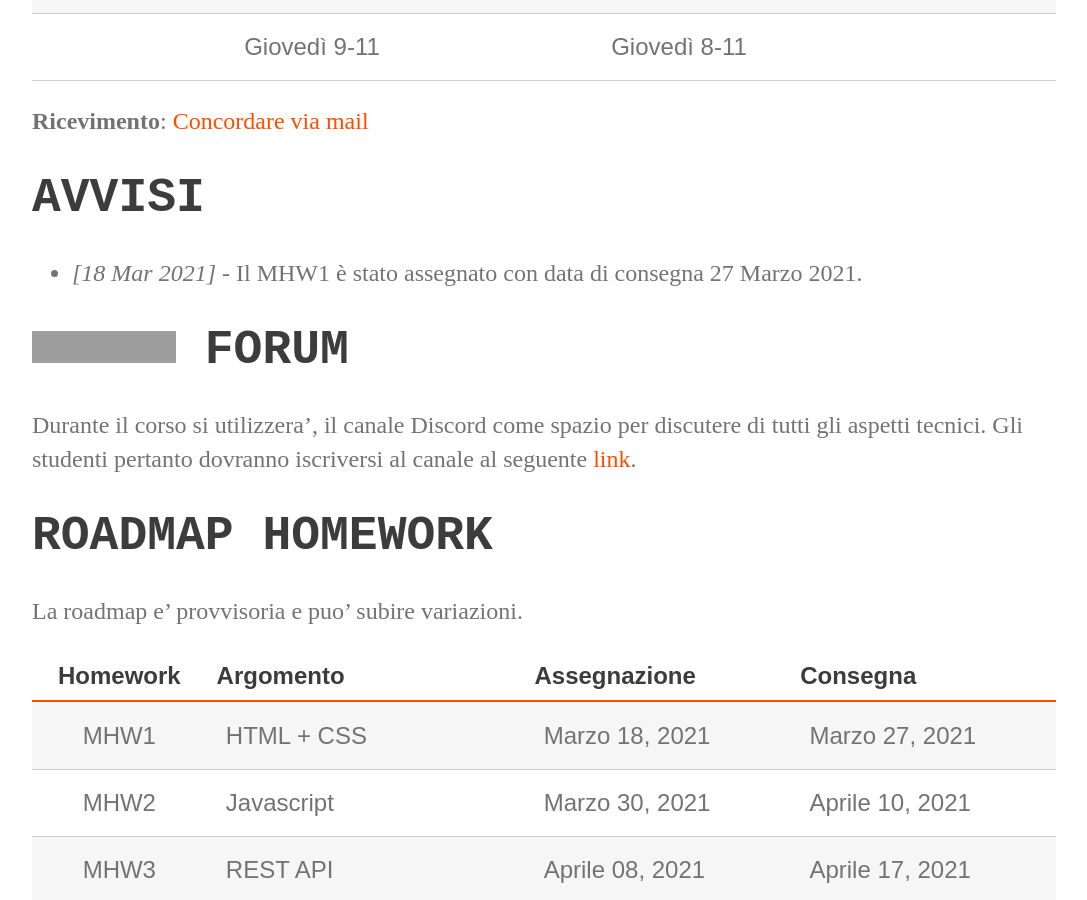
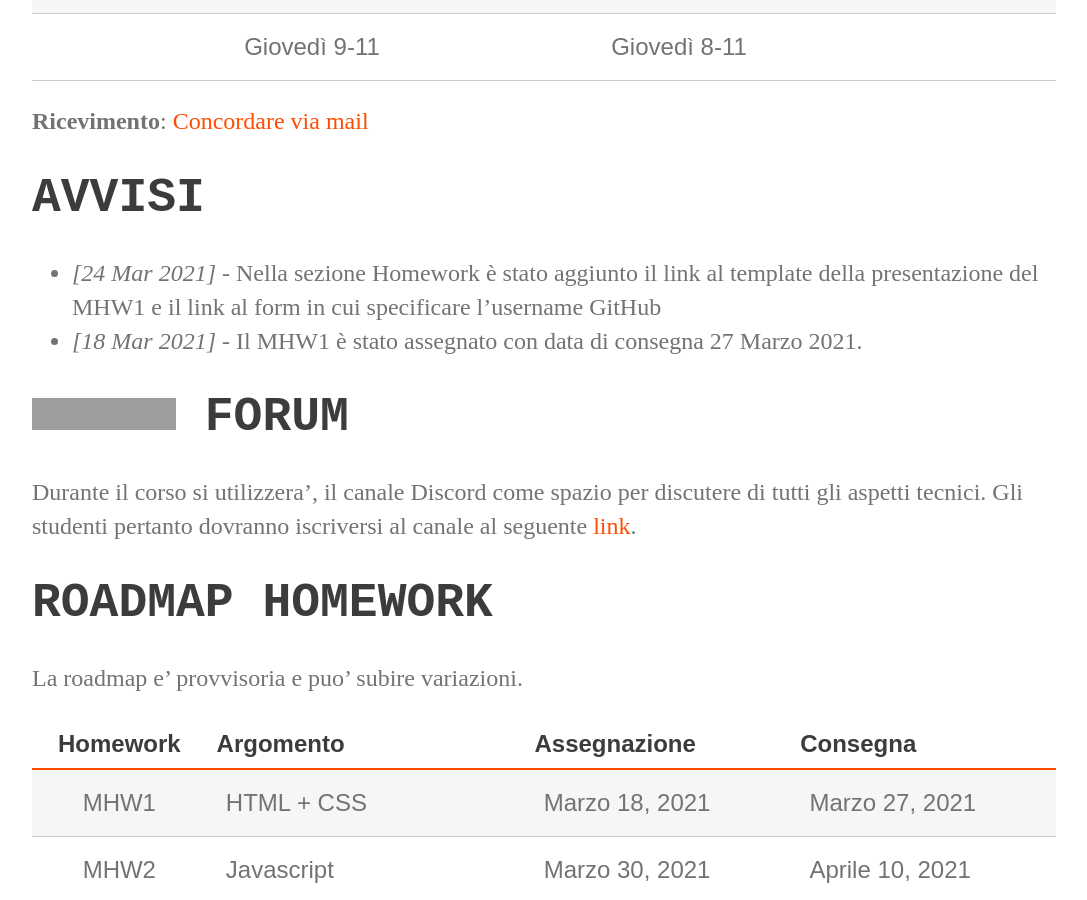
Before and after one commit to perceivelab/database-course, a Jekyll site: the page built from index.md, in a window 1280 px wide and 900 px high, scrolled down 787 px. Shown: the whole window, without its empty margins (96-1183 px from the left). Built offline with Jekyll 4.4.1, drawn with Linux system fonts in a browser that asks for light colours; our own code applies the rules of GitHub Pages for plain Markdown files; grey boxes are pictures that could not be loaded.

Commit message:
Update index.md

```diff
--- a/index.md
+++ b/index.md
@@ -17,6 +17,7 @@ layout: default
 
 # AVVISI
 
+- *[24 Mar 2021]* - Nella sezione Homework è stato aggiunto il link al template della presentazione del MHW1 e il link al form in cui specificare l'username GitHub
 - _[18 Mar 2021]_  -  Il MHW1 è stato assegnato con data di consegna 27 Marzo 2021.
 
 # ![](https://img.shields.io/badge/-7289DA?style=flat&logo=discord&logoColor=white) FORUM
```
